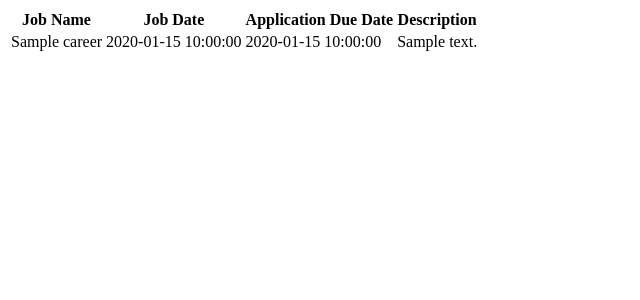
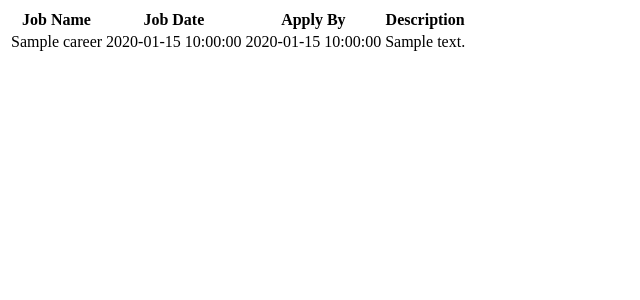
Before and after one commit to Zach-Baran/CSForums, a Python web app: template app/templates/view_career.html in a window 1280 px wide. Shown: the top 300 px of the page, without its empty margins (0-640 px from the left). Run offline with Jinja, Linux system fonts and the light colour scheme; the template is opened without the code that fills it: most values are stand-ins (such as "Sample title", 1, 10 or a date in 2020).

Commit message:
added careers table, form and links to create and view careers.

```diff
--- a/app/models.py
+++ b/app/models.py
@@ -78,6 +78,7 @@ class Career(db.Model):
         return str(self.id) + ': ' + str(self.job_date) + ': ' + self.description + ': ' + self.job_name
 
 
+
 # class GCode(db.Model):
 #     __tablename__ = 'code'
 #     a_id = db.Column(db.Integer, primary_key=True)
--- a/app/templates/view_career.html
+++ b/app/templates/view_career.html
@@ -5,7 +5,7 @@
 		<tr>
 			<th>Job Name</th>
 			<th>Job Date</th>
-            <th>Application Due Date</th>
+            <th>Apply By </th>
 			<th>Description</th>
 		</tr>
 		{% for career in job %}
```
Also changed, not shown: app/forms.py (line endings or trailing spaces), app/routes.py (line endings or trailing spaces), app/templates/create_career.html (line endings or trailing spaces), app/templates/view_events.html (line endings or trailing spaces).
